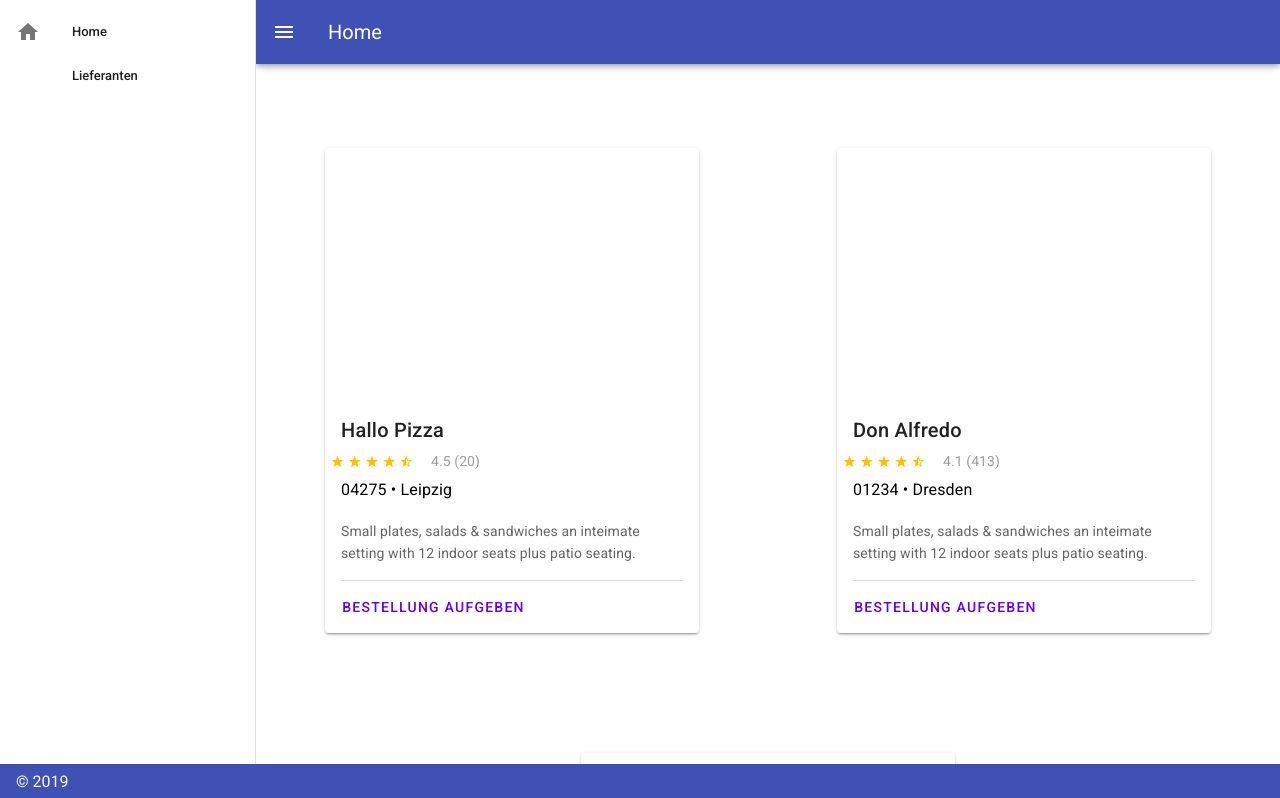
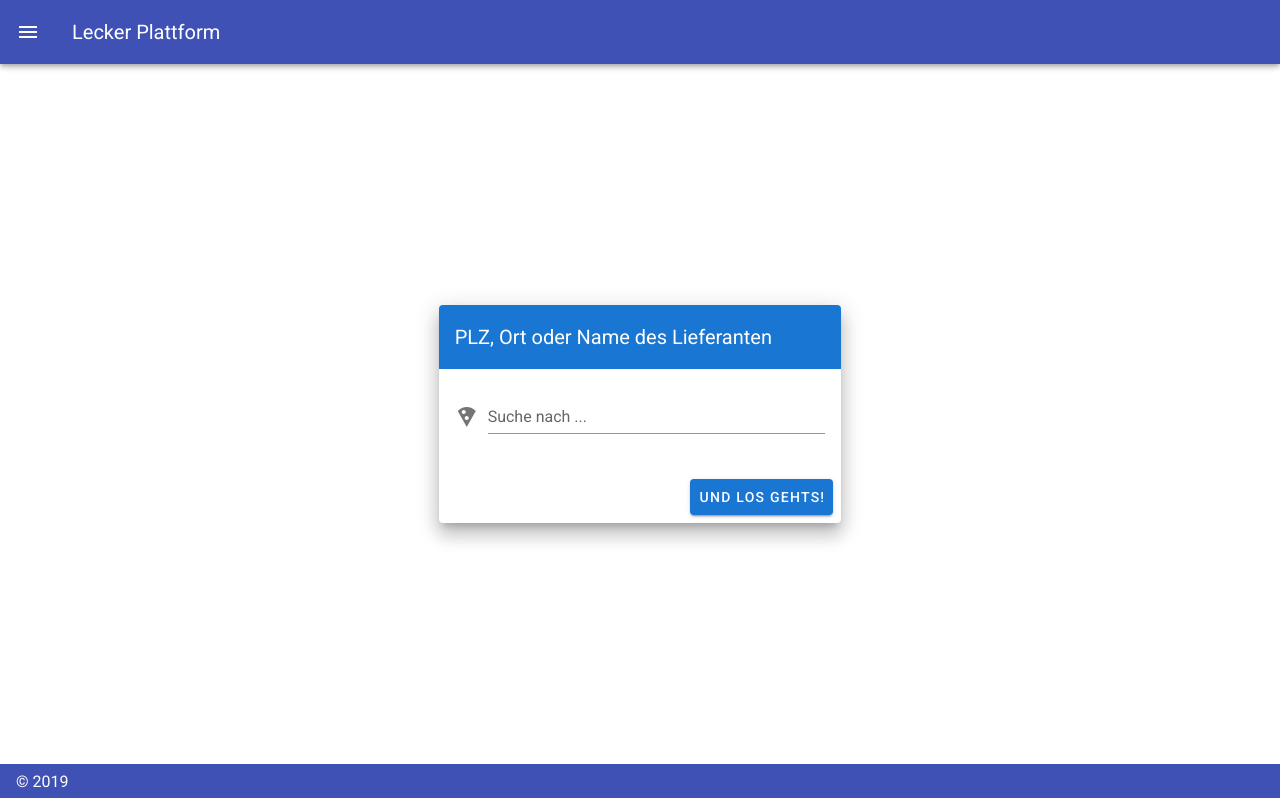
Before and after one commit to spezialmann/delivery-service, a Vue app: page /#/lieferant in a window 1280 px wide. Shown: the top 798 px of the page. Built offline with nearby package versions, Linux system fonts and the light colour scheme.

Commit message:
Navigation & routing

```diff
--- a/src/App.vue
+++ b/src/App.vue
@@ -2,7 +2,7 @@
     <v-app id="inspire">
         <v-navigation-drawer v-model="drawer" app>
             <v-list dense>
-                <v-list-item v-on:click="changePage('/', 'Home', false)">
+                <v-list-item v-on:click="changePage('/', 'Lecker Plattform', false)">
                     <v-list-item-action>
                         <v-icon>mdi-home</v-icon>
                     </v-list-item-action>
@@ -12,12 +12,29 @@
                 </v-list-item>
                 <v-list-item @click="changePage('/lieferant', 'Lieferanten', true)">
                     <v-list-item-action>
-                        <v-icon>mdi-contact-mail</v-icon>
+                        <v-icon>mdi-truck-fast</v-icon>
                     </v-list-item-action>
                     <v-list-item-content>
                         <v-list-item-title>Lieferanten</v-list-item-title>
                     </v-list-item-content>
                 </v-list-item>
+                <v-list-item @click="changePage('/lieferant', 'Mein Profil', true)">
+                    <v-list-item-action>
+                        <v-icon>mdi-face-profile</v-icon>
+                    </v-list-item-action>
+                    <v-list-item-content>
+                        <v-list-item-title>Mein Profil</v-list-item-title>
+                    </v-list-item-content>
+                </v-list-item>
+                <v-list-item @click="changePage('/lieferant', 'Datenschutz', true)">
+                    <v-list-item-action>
+                        <v-icon>mdi-file-document</v-icon>
+                    </v-list-item-action>
+                    <v-list-item-content>
+                        <v-list-item-title>Datenschutzerklärung</v-list-item-title>
+                    </v-list-item-content>
+                </v-list-item>
+
             </v-list>
         </v-navigation-drawer>
 
@@ -47,8 +64,8 @@ export default {
         source: String,
     },
     data: () => ({
-        drawer: null,
-        pageTitle: "Home",
+        drawer: false,
+        pageTitle: "Lecker Plattform",
         showAddLieferant: false,
         showForm: false,
     }),
--- a/src/components/Home.vue
+++ b/src/components/Home.vue
@@ -1,16 +1,40 @@
 <template>
-    <v-content>
-      <v-container>
-        <h1>Home</h1>
-      </v-container>
-    </v-content>
+  <v-content>
+    <v-container class="fill-height" fluid>
+      <v-row align="center" justify="center">
+        <v-col cols="12" sm="8" md="4">
+          <v-card class="elevation-12">
+            <v-toolbar color="primary" dark flat>
+              <v-toolbar-title>PLZ, Ort oder Name des Lieferanten</v-toolbar-title>
+              <div class="flex-grow-1"></div>
+
+
+            </v-toolbar>
+            <v-card-text>
+              <v-form>
+                <v-text-field label="Suche nach ..." name="login" prepend-icon="mdi-pizza" type="text"></v-text-field>
+
+
+              </v-form>
+            </v-card-text>
+            <v-card-actions>
+              <div class="flex-grow-1"></div>
+              <v-btn color="primary">Und los gehts!</v-btn>
+            </v-card-actions>
+          </v-card>
+        </v-col>
+      </v-row>
+    </v-container>
+  </v-content>
 </template>
 
 <script>
 export default {
+  props: {
+    source: String
+  },
   data: () => ({
-    pageTitle: 'Home'
-  }),
-
+    pageTitle: "Lecker Lecker Plattform"
+  })
 };
 </script>
--- a/src/main.js
+++ b/src/main.js
@@ -8,6 +8,7 @@ Vue.config.productionTip = false
 Vue.use(VueRouter);
 
 const router = new VueRouter({
+  mode: "history",
   routes
 })
 
```
